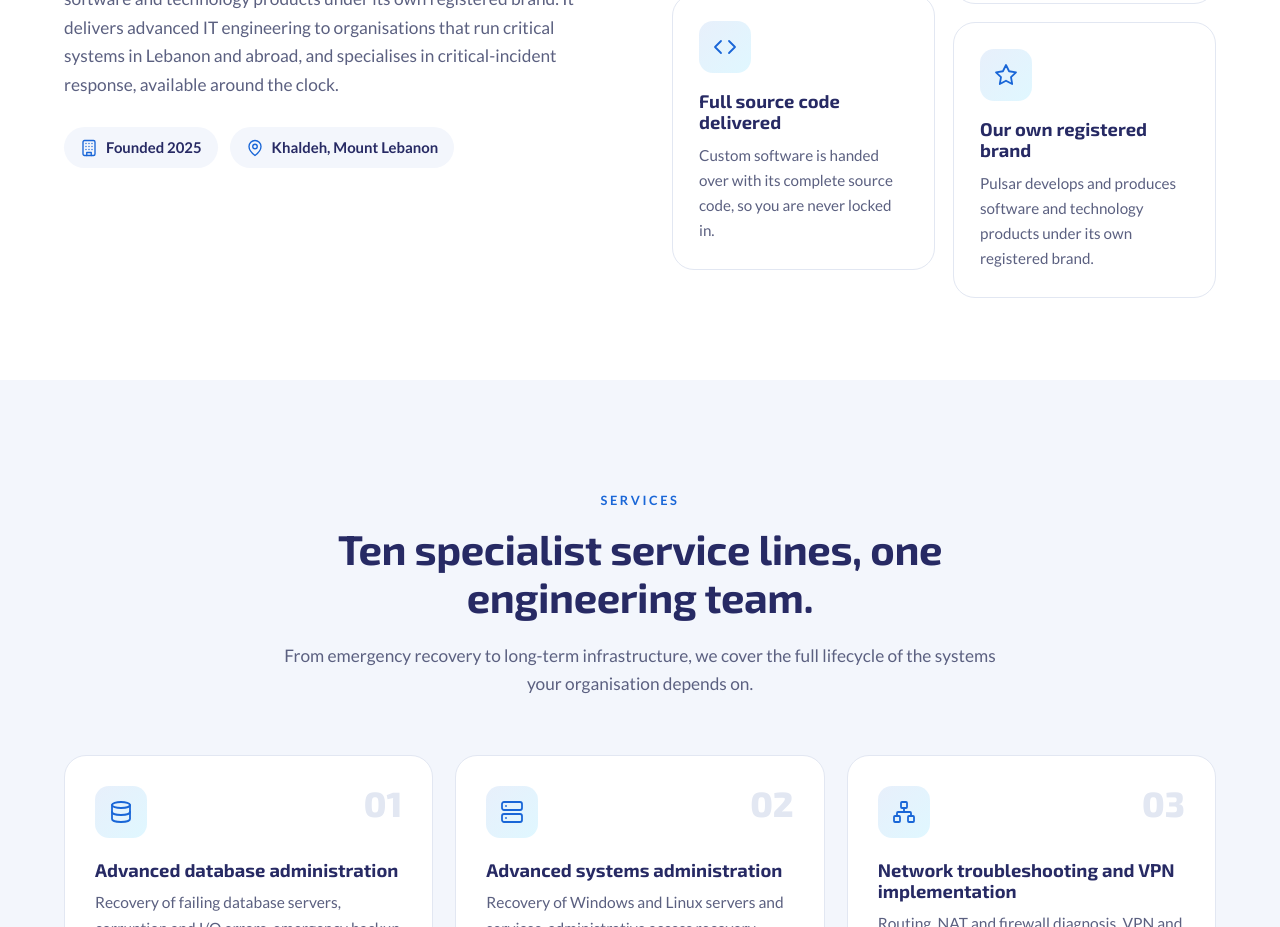
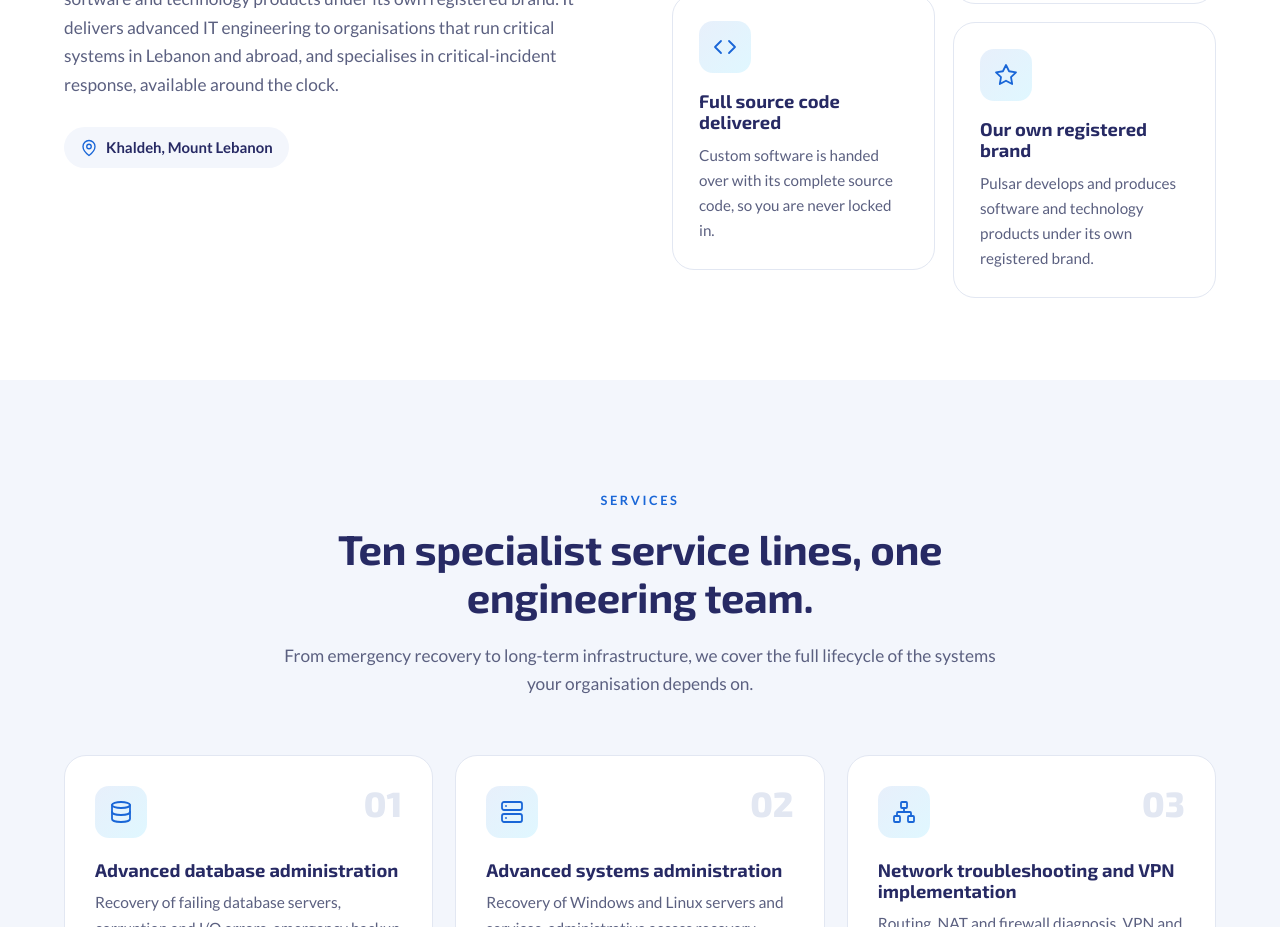
Before and after one commit to Sarah2430/pulsar, a React (Vite) app: page / in a window 1280 px wide. Shown: the part 1280-2207 px from the top of the page. Built offline with nearby package versions, Linux system fonts and the light colour scheme.

Commit message:
Remove founded badge from about section

```diff
--- a/src/components/About.jsx
+++ b/src/components/About.jsx
@@ -10,9 +10,6 @@ function About() {
           <h2>A Lebanese technology company built for the moments that matter.</h2>
           <p className="about__lead">{company.description}</p>
           <div className="about__meta">
-            <span>
-              <Icon name="building" size={18} /> Founded 2025
-            </span>
             <span>
               <Icon name="pin" size={18} /> Khaldeh, Mount Lebanon
             </span>
```
